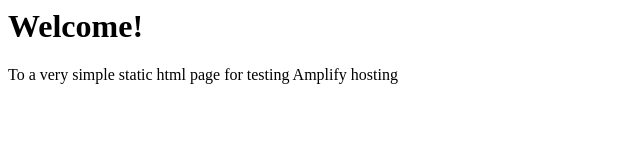
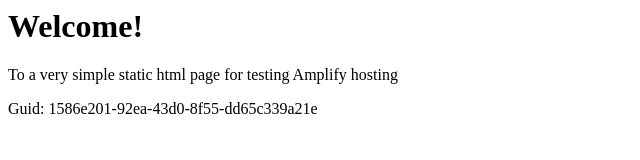
Before and after one commit to aws-aemilia-iad/Github-PR-Commit-Integration-Test-DoNotTouch-Gith-OKSLNVO2-v1-preprod-us-east-1, a website: page src/index.html in a window 1280 px wide. Shown: the whole page, without its empty margins (0-640 px from the left). Drawn offline with Linux system fonts and the light colour scheme.

Commit message:
commit from integ tests

```diff
--- a/src/index.html
+++ b/src/index.html
@@ -1,3 +1,5 @@
+
+
 <html lang="en">
 
 <head>
@@ -10,6 +12,6 @@
 <body>
     <h1>Welcome!</h1>
     <p>To a very simple static html page for testing Amplify hosting</p>
-</body>
+    <p>Guid: 1586e201-92ea-43d0-8f55-dd65c339a21e</p></body>
 
 </html>
```
